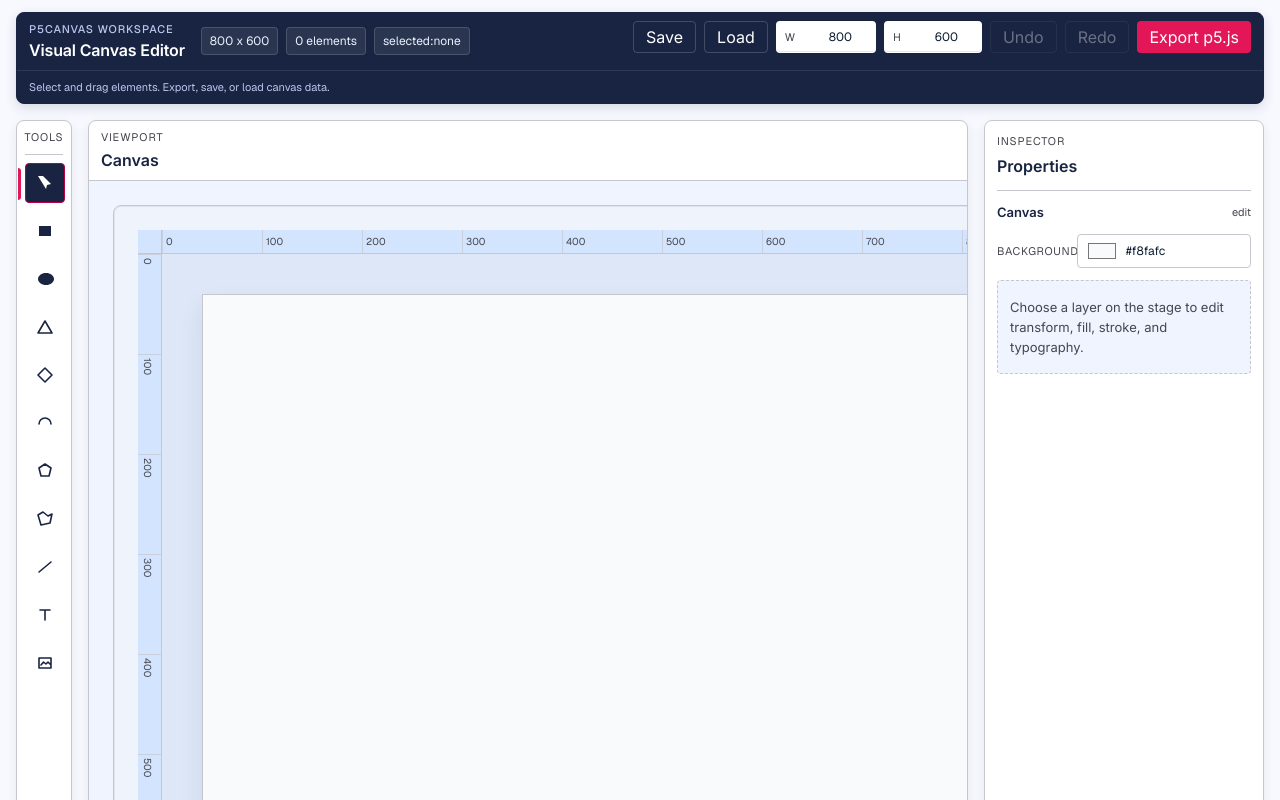
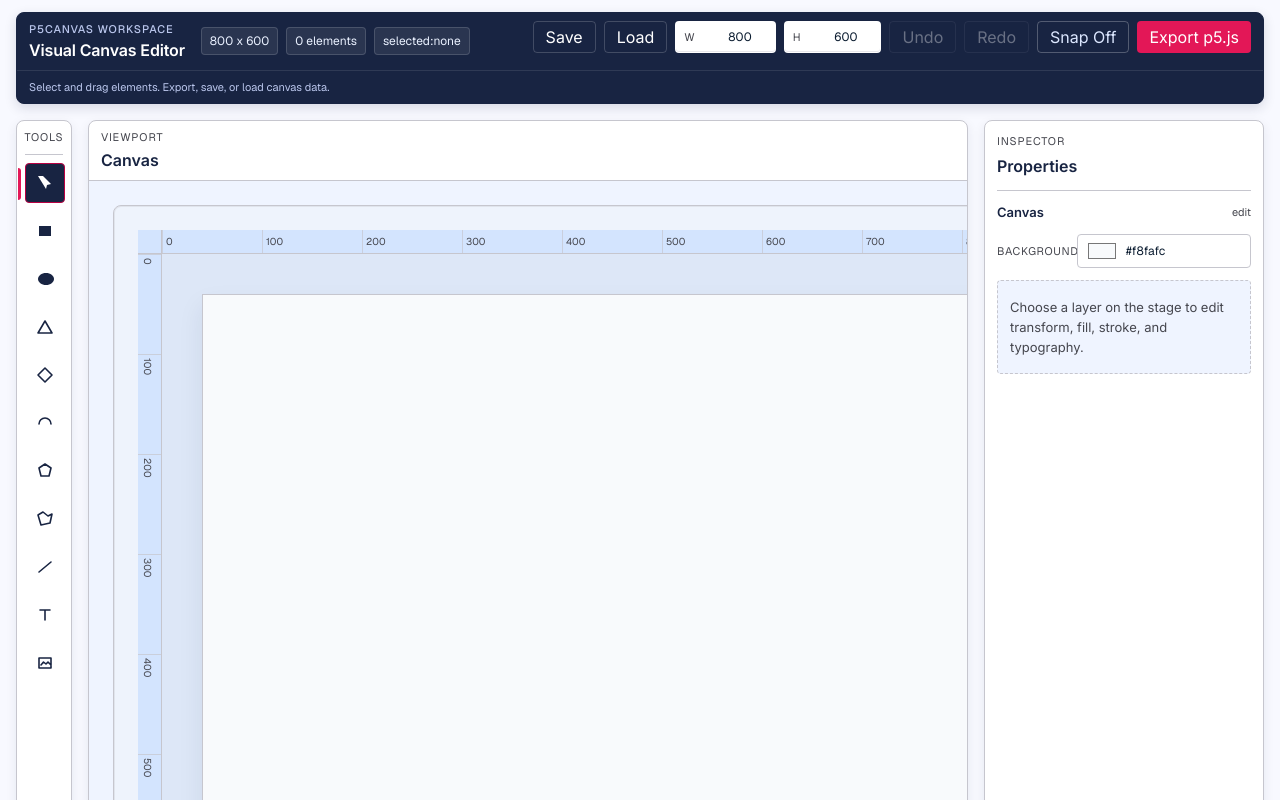
Before and after one commit to nopublicsounds/draw-p5js, a React (Vite) app: page / in a window 1280 px wide. Shown: the top 800 px of the page. Built offline with nearby package versions, Linux system fonts and the light colour scheme.

Commit message:
feat: Snap en/unable toggle

```diff
--- a/src/components/CanvasStage.tsx
+++ b/src/components/CanvasStage.tsx
@@ -702,6 +702,7 @@ const pointInPolygon = (point: Point, vertices: Point[]) => {
 
 export function CanvasStage() {
   const canvasState = useCanvasStore((state) => state.canvas)
+  const snapEnabled = useCanvasStore((state) => state.snapEnabled)
   const elements = useCanvasStore((state) => state.canvas.elements)
   const selectedElementId = useCanvasStore((state) => state.selectedElementId)
   const selectedElementIds = useCanvasStore((state) => state.selectedElementIds)
@@ -724,6 +725,12 @@ export function CanvasStage() {
   const verticalRulerCount = Math.floor(canvasState.height / 100) + 1
 
   useEffect(() => {
+    if (!snapEnabled) {
+      setSnapGuides([])
+    }
+  }, [snapEnabled])
+
+  useEffect(() => {
     const canvas = canvasRef.current
 
     if (!canvas) {
@@ -953,7 +960,7 @@ export function CanvasStage() {
         let snappedDy = dy
         let nextGuides: SnapGuide[] = []
 
-        if (!event.altKey && dragState.initialMoveBounds) {
+        if (snapEnabled && !event.altKey && dragState.initialMoveBounds) {
           const snapCandidates = getSnapCandidates(
             dragState.beforeCanvas,
             dragState.beforeCanvas.elements,
@@ -992,7 +999,7 @@ export function CanvasStage() {
           let nextResized = resized
           const nextGuides: SnapGuide[] = []
 
-          if (!event.altKey && dragState.handle && dragState.handle !== 'rotate' && Math.abs(dragState.initialElement.rotation) < 0.01) {
+          if (snapEnabled && !event.altKey && dragState.handle && dragState.handle !== 'rotate' && Math.abs(dragState.initialElement.rotation) < 0.01) {
             const direction = getHandleDirection(dragState.handle)
             const previewElement: CanvasElement = {
               ...dragState.initialElement,
@@ -1050,7 +1057,7 @@ export function CanvasStage() {
       window.removeEventListener('mousemove', handleMouseMove)
       window.removeEventListener('mouseup', handleMouseUp)
     }
-  }, [dragState, pushHistorySnapshot, updateElement, selectedElementIds])
+  }, [dragState, pushHistorySnapshot, updateElement, selectedElementIds, snapEnabled])
 
   useEffect(() => {
     if (!drawingState || drawingState.type !== 'drawing') {
@@ -1064,7 +1071,7 @@ export function CanvasStage() {
       }
 
       const point = getCanvasPoint(event, canvas)
-      if (event.altKey) {
+      if (!snapEnabled || event.altKey) {
         setSnapGuides([])
         setDrawingState((state) => (state && state.type === 'drawing' ? { ...state, currentPoint: point } : state))
         return
@@ -1142,7 +1149,7 @@ export function CanvasStage() {
       window.removeEventListener('mousemove', handleMouseMove)
       window.removeEventListener('mouseup', handleMouseUp)
     }
-  }, [drawingState, addElement, canvasState, elements])
+  }, [drawingState, addElement, canvasState, elements, snapEnabled])
 
   useEffect(() => {
     if (!selectionRect) {
--- a/src/components/TopBar.tsx
+++ b/src/components/TopBar.tsx
@@ -26,6 +26,8 @@ export function TopBar({
   statusMessage,
 }: TopBarProps) {
   const canvas = useCanvasStore((state) => state.canvas)
+  const snapEnabled = useCanvasStore((state) => state.snapEnabled)
+  const toggleSnapEnabled = useCanvasStore((state) => state.toggleSnapEnabled)
   const updateCanvasSize = useCanvasStore((state) => state.updateCanvasSize)
 
   return (
@@ -109,6 +111,16 @@ export function TopBar({
 
           <button
             type="button"
+            onClick={toggleSnapEnabled}
+            className={`h-8 rounded-[4px] border px-3 text-[12px] font-medium transition ${
+              snapEnabled ? 'border-white/18 bg-white/10 text-white hover:bg-white/16' : 'border-white/25 text-[#dce7ff] hover:bg-white/8'
+            }`}
+          >
+            Snap {snapEnabled ? 'On' : 'Off'}
+          </button>
+
+          <button
+            type="button"
             onClick={onExport}
             className="h-8 rounded-[4px] bg-[var(--color-accent-strong)] px-3 text-[12px] font-semibold text-white transition hover:bg-[var(--color-accent)]"
           >
```
